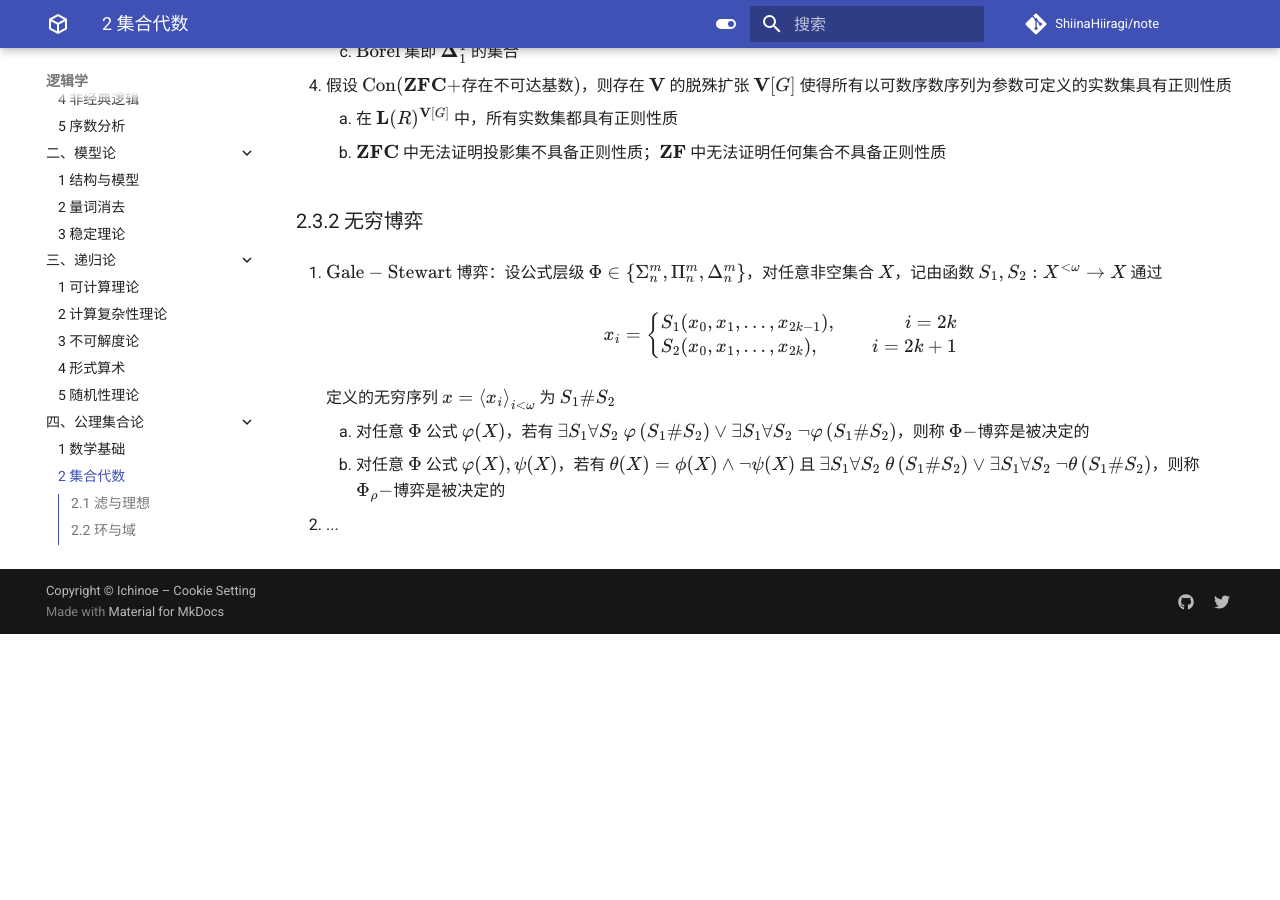
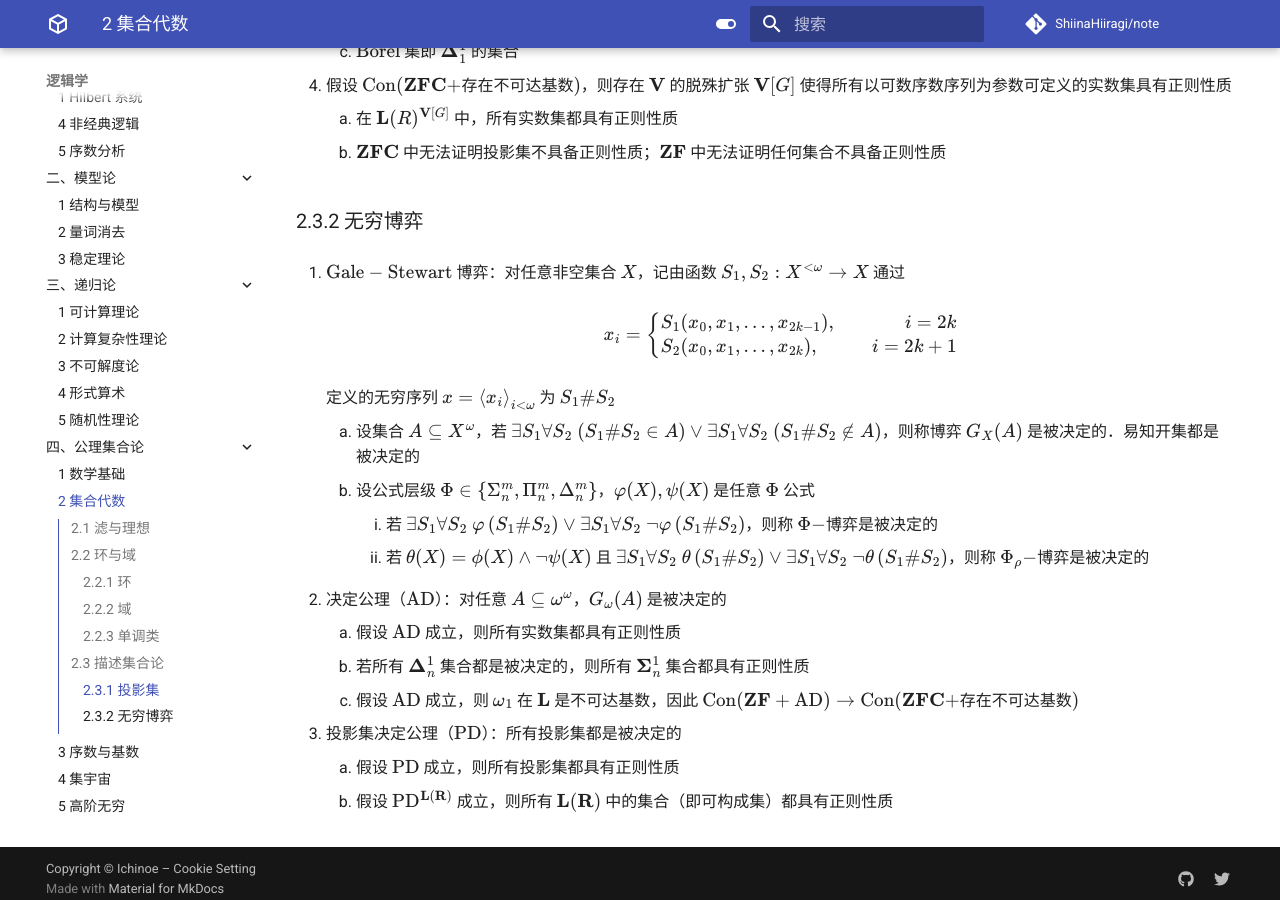
Before and after one commit to ShiinaHiiragi/note, an MkDocs documentation site: the page built from docs/logic/set/alg.md, in a window 1280 px wide and 900 px high, scrolled down 5534 px. Built offline with MkDocs 1.6.1 and Material for MkDocs 9.7.7, drawn with Linux system fonts in a browser that asks for light colours; comment, search, counter and statistics services are not loaded; before the commit the page ends 6168 px from its top, so only the background shows below that.

Commit message:
add game

```diff
--- a/docs/logic/set/alg.md
+++ b/docs/logic/set/alg.md
@@ -185,7 +185,7 @@
     2. $\mathbf{ZFC}$ 中无法证明投影集不具备正则性质；$\mathbf{ZF}$ 中无法证明任何集合不具备正则性质
 
 ### 2.3.2 无穷博弈
-1. $\text{Gale}-\text{Stewart}$ 博弈：设公式层级 $\Phi \in \{\Sigma_{n}^{m}, \Pi_{n}^{m}, \Delta_{n}^{m}\}$，对任意非空集合 $X$，记由函数 $S_1, S_2: X^{<\omega} \to X$ 通过
+1. $\text{Gale}-\text{Stewart}$ 博弈：对任意非空集合 $X$，记由函数 $S_1, S_2: X^{<\omega} \to X$ 通过
 
     $$
     x_{i} = \left\{\begin{aligned}
@@ -196,7 +196,16 @@
 
     定义的无穷序列 $x = \left<x_i\right>_{i < \omega}$ 为 $S_1 \# S_2$
 
-    1. 对任意 $\Phi$ 公式 $\varphi(X)$，若有 $\exists S_1 \forall S_2 \ \varphi \left(S_1 \# S_2\right) \vee \exists S_1 \forall S_2 \ \neg \varphi\left(S_1 \# S_2\right)$，则称 $\Phi-$博弈是被决定的
-    2. 对任意 $\Phi$ 公式 $\varphi(X), \psi(X)$，若有 $\theta(X) = \phi(X) \wedge \neg \psi(X)$ 且 $\exists S_1 \forall S_2 \ \theta \left(S_1 \# S_2\right) \vee \exists S_1 \forall S_2 \ \neg \theta\left(S_1 \# S_2\right)$，则称 $\Phi_{\rho}-$博弈是被决定的
+    1. 设集合 $A \subseteq X^{\omega}$，若 $\exists S_1 \forall S_2 \ (S_1 \# S_2 \in A) \vee \exists S_1 \forall S_2 \ (S_1 \# S_2 \notin A)$，则称博弈 $G_{X}(A)$ 是被决定的．易知开集都是被决定的
+    2. 设公式层级 $\Phi \in \{\Sigma_{n}^{m}, \Pi_{n}^{m}, \Delta_{n}^{m}\}$，$\varphi(X), \psi(X)$ 是任意 $\Phi$ 公式
+        1. 若 $\exists S_1 \forall S_2 \ \varphi \left(S_1 \# S_2\right) \vee \exists S_1 \forall S_2 \ \neg \varphi\left(S_1 \# S_2\right)$，则称 $\Phi-$博弈是被决定的
+        2. 若 $\theta(X) = \phi(X) \wedge \neg \psi(X)$ 且 $\exists S_1 \forall S_2 \ \theta \left(S_1 \# S_2\right) \vee \exists S_1 \forall S_2 \ \neg \theta\left(S_1 \# S_2\right)$，则称 $\Phi_{\rho}-$博弈是被决定的
 
-2. ...
+2. 决定公理（$\mathrm{AD}$）：对任意 $A \subseteq \omega^{\omega}$，$G_{\omega}(A)$ 是被决定的
+    1. 假设 $\mathrm{AD}$ 成立，则所有实数集都具有正则性质
+    2. 若所有 $\mathbf{\Delta}_{n}^{1}$ 集合都是被决定的，则所有 $\mathbf{\Sigma}_{n}^{1}$ 集合都具有正则性质
+    3. 假设 $\mathrm{AD}$ 成立，则 $\omega_1$ 在 $\mathbf{L}$ 是不可达基数，因此 $\operatorname{Con} (\mathbf{ZF} + \mathrm{AD}) \to \operatorname{Con} (\mathbf{ZFC}+$存在不可达基数$)$
+
+3. 投影集决定公理（$\mathrm{PD}$）：所有投影集都是被决定的
+    1. 假设 $\mathrm{PD}$ 成立，则所有投影集都具有正则性质
+    2. 假设 $\mathrm{PD}^{\mathbf{L}(\mathbf{R})}$ 成立，则所有 $\mathbf{L}(\mathbf{R})$ 中的集合（即可构成集）都具有正则性质
```
